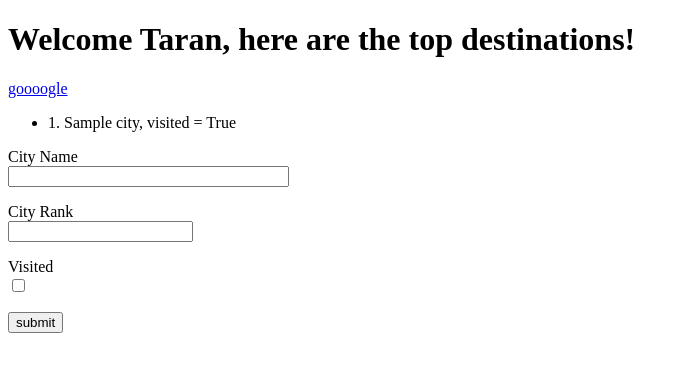
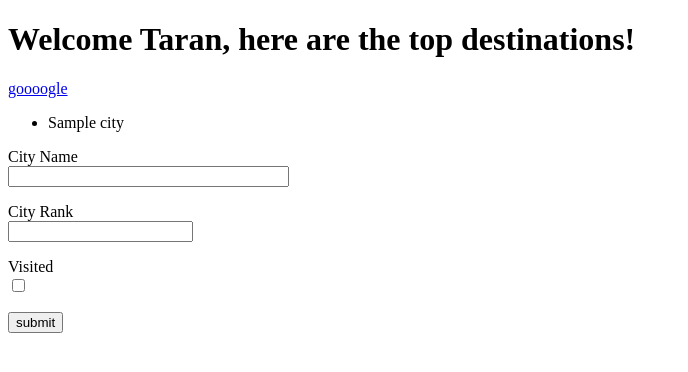
Before and after one commit to Taran-Chowdhury/FlaskHW, a Flask app: page / in a window 1280 px wide. Shown: the top 372 px of the page, without its empty margins (0-688 px from the left). Run offline with Flask 2, Linux system fonts and the light colour scheme; tables that the repository leaves empty hold one stand-in row (values such as "Sample post").

Commit message:
removed printing of city rank and visited

```diff
--- a/myapp/templates/home.html
+++ b/myapp/templates/home.html
@@ -5,7 +5,7 @@
         {% if top_cities %}
         <ul>
             {% for city in top_cities %}
-            <li>{{city.city_rank}}. {{city.city_name}}, visited = {{city.visited}}</li>
+            <li>{{city.city_name}}</li>
             {% endfor %}
         </ul>
         {% endif %}
```
